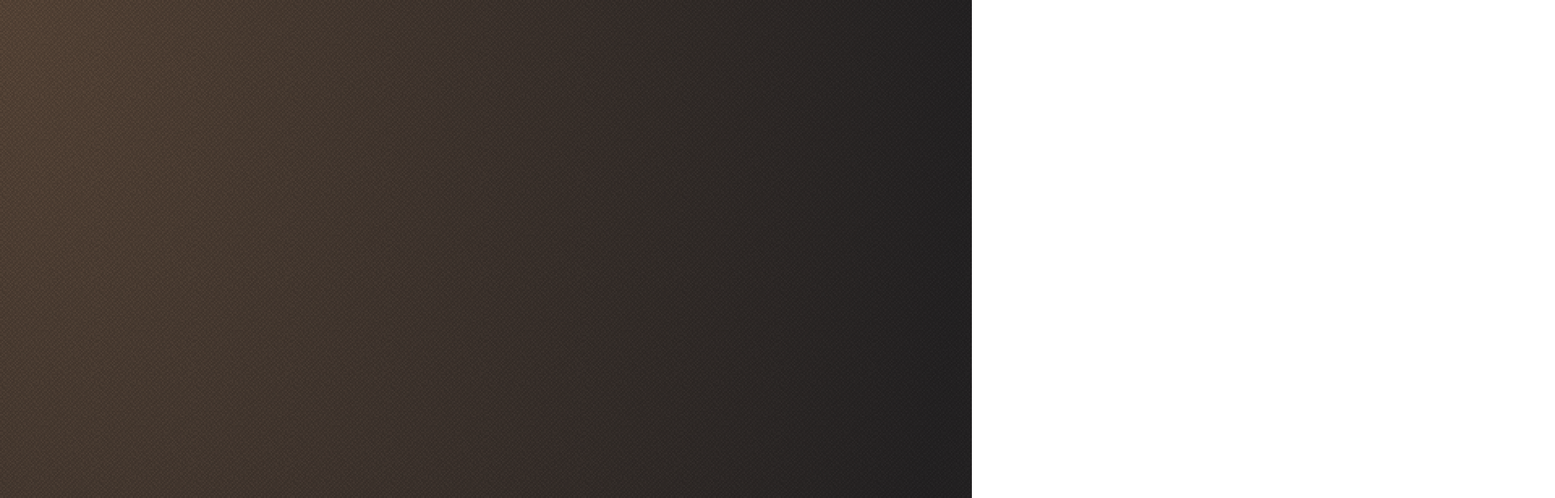
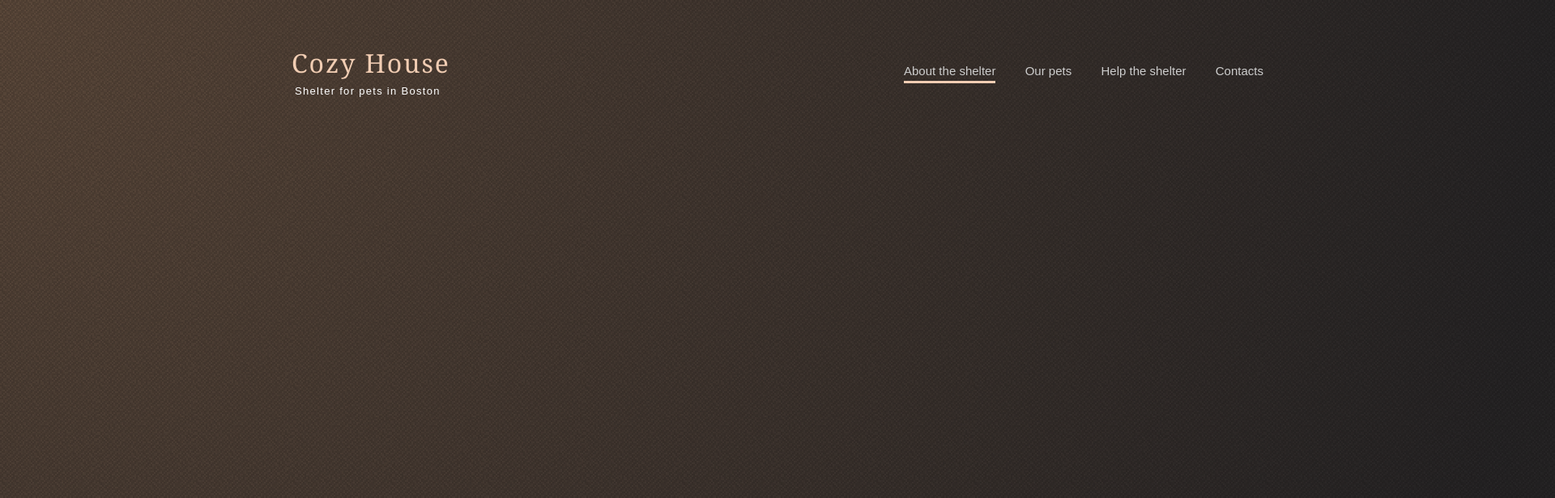
Before and after one commit to yulia-kri/rolling-scopes-school-JS2020Q3, a plain HTML site: page shelter/index.html in a window 1280 px wide. Shown: the top 616 px of the page at 81% size, 1920 px wide, since content can reach past the window. Drawn offline with Linux system fonts and the light colour scheme.

Commit message:
feat: add header

```diff
--- a/shelter/index.html
+++ b/shelter/index.html
@@ -8,14 +8,39 @@
 </head>
 <body>
     <div class="main-container">
-        <section class="start-page">
-            <header></header>
+        <section class="start-page page-container">
+            <div class="content-wrapper">
+                <header class="header">
+                    <div class="logo">
+                        <h1 class="title">Cozy house</h1>
+                        <p class="subtitle">Shelter for pets in Boston</p>
+                    </div>
+                    <nav class="nav">
+                        <ul>
+                            <li><a class="active" href="#">About the shelter</a></li>
+                            <li><a href="#">Our pets</a></li>
+                            <li><a href="#">Help the shelter</a></li>
+                            <li><a href="#">Contacts</a></li>
+                        </ul>
+                    </nav>
+                </header>
+            </div>
         </section>
-        <section class="about-page"></section>
-        <section class="our-pets-page"></section>
-        <section class="help-page"></section>
-        <section class="donation-page"></section>
-        <footer class="footer"></footer>
+        <section class="about-page page-container">
+            <div class="content-wrapper"></div>
+        </section>
+        <section class="our-pets-page page-container">
+            <div class="content-wrapper"></div>
+        </section>
+        <section class="help-page page-container">
+            <div class="content-wrapper"></div>
+        </section>
+        <section class="donation-page page-container">
+            <div class="content-wrapper"></div>
+        </section>
+        <footer class="footer page-container">
+            <div class="content-wrapper"></div>
+        </footer>
     </div>
 </body>
 </html>
--- a/shelter/style.css
+++ b/shelter/style.css
@@ -20,15 +20,16 @@
     --footer-gradient-background: url(assets/noise_transparent@2x.png), radial-gradient(110.67% 538.64% at 5.73% 50%, #513D2F 0%, #1A1A1C 100%), #211F20;
 }
 
-body {
+.main-container {
     width: 100vw;
-    max-width: 1920px;
+    /* max-width: 1920px; */
+    width: 1920px;
     margin: 0 auto;
 }
 
-.main-container {
-    width: 62.5%;
-    min-width: 1200px;
+.page-container {
+    display: flex;
+    justify-content: center;
 }
 
 .start-page {
@@ -60,3 +61,69 @@ body {
     height: 355px;
     background: var(--footer-gradient-background);
 }
+
+.content-wrapper {
+    width: 62.5%;
+    /* max-width: 1200px; */
+    width: 1200px;
+}
+
+.header {
+    height: 60px;
+    width: inherit;
+    display: flex;
+    justify-content: space-between;
+    margin-top: 60px;
+}
+
+.title {
+    font-family: Georgia, serif;
+    font-size: 32px;
+    font-weight: 400;
+    line-height: 35px;
+    letter-spacing: .06em;
+    color: var(--color-primary);
+    text-transform: capitalize;
+}
+
+.subtitle {
+    font-family: Arial, sans-serif;
+    font-size: 13px;
+    font-weight: 400;
+    line-height: 15px;
+    letter-spacing: .1em;
+    color: var(--color-light-xl);
+    padding-top: 10px;
+    padding-left: 4px;
+}
+
+.nav {
+    width: 37%;
+}
+
+.nav ul {
+    list-style: none;
+    display: flex;
+    justify-content: space-between;
+    padding-top: 16px;
+}
+
+.nav a {
+    text-decoration: none;
+    position: relative;
+    color: var(--color-dark-s);
+    font-family: Arial, sans-serif;
+    font-size: 15px;
+    line-height: 160%;
+    line-height: 24px;
+}
+
+.nav a.active::after {
+    content: '';
+    position: absolute;
+    left: 0;
+    bottom: -7px;
+    height: 3px;
+    width: 100%;
+    background: var(--color-primary);
+}
```
